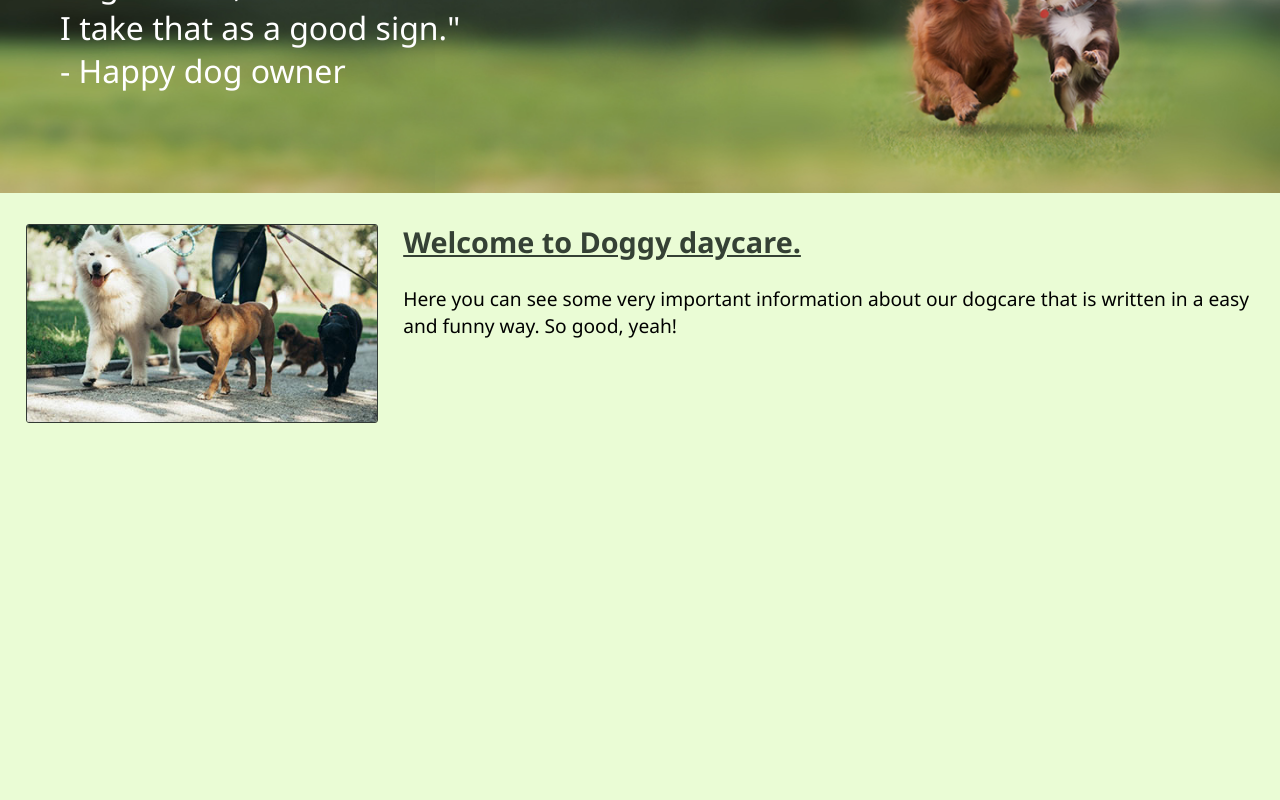
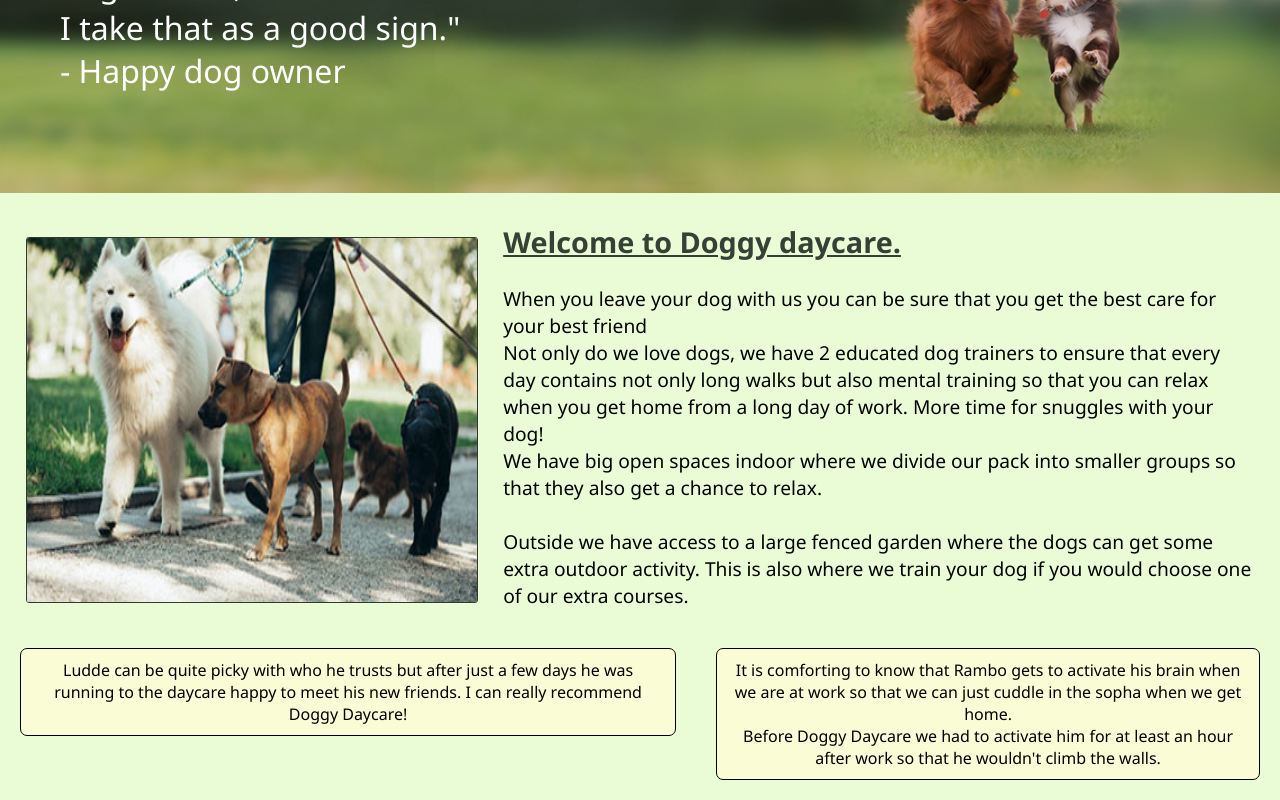
Before and after one commit to Noccis/dog-care, a React (Create React App) app: page /#/ in a window 1280 px wide. Shown: the part 299-1099 px from the top of the page. Before the commit the page ends 800 px from the top, so only its background shows below. Built offline with nearby package versions, Linux system fonts and the light colour scheme; no server answers.

Commit message:
Added welcome text and 2 bottom quotes

```diff
--- a/src/components/Welcome.js
+++ b/src/components/Welcome.js
@@ -10,16 +10,30 @@ const Welcome = () => {
             <div className='header-image-container'>
                 <img src={dogHeader} alt="Cute dogs playing" className='header-image'></img>
                 <div className='quote-container'>
-                    <p className='slogan'>"Sometimes my beloved Pixma don't want to go home, <br />
+                    <p className='slogan'>"Sometimes my beloved Alice don't want to go home, <br />
                      I take that as a good sign."<br/>
                     - Happy dog owner</p>
                 </div>
             </div>
 
             <div className='welcome-information'>
-            <img src={walkerImage}/>
-            <p><h1>Welcome to Doggy daycare.</h1>Here you can see some very important information about our dogcare that is written in a easy and funny way. So good, yeah!</p>
+                <img src={walkerImage}/>
+                <p><h1>Welcome to Doggy daycare.</h1>When you leave your dog with us you can be sure that you get the best care for your best friend<br />
+                Not only do we love dogs, we have 2 educated dog trainers to ensure that every day contains not only long walks but also mental training so that you can relax when you get home from a long day of work.
+                More time for snuggles with your dog!<br />
+                We have big open spaces indoor where we divide our pack into smaller groups so that they also get a chance to relax.<br />
+                <br />
+                Outside we have access to a large fenced garden where the dogs can get some extra outdoor activity. This is also where we train your dog if you would choose one of our extra courses.</p>
             </div>
+            <aside className='quotes'>
+                <div className='quote'>
+
+                    <p>Ludde can be quite picky with who he trusts but after just a few days he was running to the daycare happy to meet his new friends. I can really recommend Doggy Daycare!</p>
+                </div>
+                <div className='quote'>
+                    <p>It is comforting to know that Rambo gets to activate his brain when we are at work so that we can just cuddle in the sopha when we get home.<br /> Before Doggy Daycare we had to activate him for at least an hour after work so that he wouldn't climb the walls.</p>
+                </div>
+            </aside>
 
 
         </section>
--- a/src/styling/welcome.css
+++ b/src/styling/welcome.css
@@ -27,9 +27,9 @@
 
 .welcome-information img {
     margin: 2%;
-    margin-top: 2%;
+    margin-top: 3%;
     width: 25%;
-    min-width: 350px;
+    min-width: 450px;
     border: 1px solid rgb(50, 58, 52);
     border-radius: 3px;
 
@@ -45,6 +45,18 @@
     margin-right: 2%;
     text-align: left;
     font-size: 1.2em;
+}
+
+.quotes {
+    display: flex;
+}
+
+.quotes p {
+    border: 1px solid black;
+    border-radius: 7px;
+    margin: 20px;
+    padding: 10px;
+    background-color: #f9fcd5;
 }
 
 /* Making sure quote text is shrinking with screen */
```
